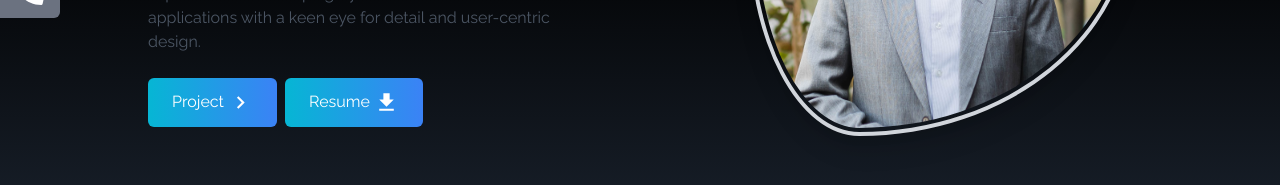
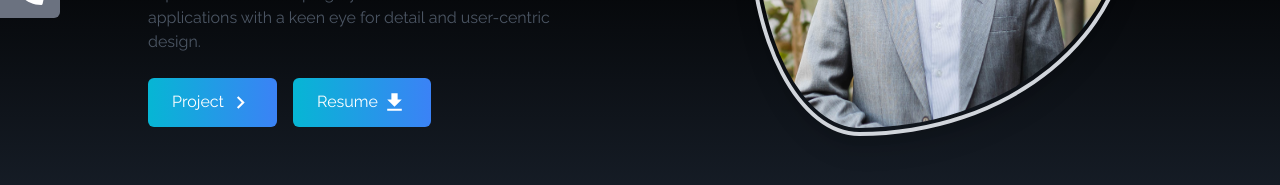
Before and after one commit to Sthasaurav/portfolio-, a React (Vite) app: page / in a window 1280 px wide. Shown: the part 486-671 px from the top of the page. Built offline with nearby package versions, Linux system fonts and the light colour scheme.

Commit message:
CV updates

```diff
--- a/src/components/pages/Home.jsx
+++ b/src/components/pages/Home.jsx
@@ -1,4 +1,3 @@
-import React from "react";
 import HeroImage from "../../assets/portfolio/CV.JPG";
 import { MdOutlineKeyboardArrowRight,MdDownload } from "react-icons/md";
 import { useNavigate } from "react-router-dom";
@@ -11,6 +10,9 @@ const Home = () => {
     const handleButtonClick = () => {
       navigate("/project");
     };
+
+
+
     return (
         <div
             name="home"
@@ -23,18 +25,22 @@ const Home = () => {
                     <p className="text-gray-600 py-4 max-w-md">
                         Aspiring Computer and Information Technology professional with robust technical skills in full-stack development and a strong foundation in software engineering principles. Proven experience in developing dynamic web and mobile applications with a keen eye for detail and user-centric design.                    </p>
 
-                    <div className="flex gap-2">
-                        <button className="group text-white w-fit px-6 py-3 my-2 flex items-center rounded-md bg-gradient-to-r from-cyan-500 to-blue-500 hover:scale-105 cursor-pointer" onClick={handleButtonClick}>
+                    <div className="flex gap-4">
+                        <button className="group text-white w-fit px-6 py-3 my-2 flex items-center rounded-md bg-gradient-to-r from-cyan-500 to-blue-500 transition duration-500 hover:scale-105 cursor-pointer" onClick={handleButtonClick}>
                             Project
                             <span className="group-hover:rotate-90 duration-300">
                                 <MdOutlineKeyboardArrowRight size={25} className="ml-1" />
                             </span>
                         </button>
-                        <button className="group text-white w-fit px-6 py-3 my-2 flex items-center rounded-md bg-gradient-to-r from-cyan-500 to-blue-500 hover:scale-105 cursor-pointer" onClick={handleButtonClick}>
-                            Resume
-                            <MdDownload size={25} className="ml-1" />
 
-                        </button>
+                            <a
+  href="cv/Saurav_Resume.pdf"
+  download
+  className="group text-white w-fit px-6 py-3 my-2 flex items-center rounded-md bg-gradient-to-r from-cyan-500 to-blue-500 transition duration-500 hover:scale-105 cursor-pointer"
+>
+  Resume
+  <MdDownload size={25} className="ml-1" />
+</a>
                     </div>
                 </div>
 
--- a/src/components/pages/Project.jsx
+++ b/src/components/pages/Project.jsx
@@ -1,4 +1,4 @@
-import React, { useState } from "react";
+import  { useState } from "react";
 import ProjectCard from "../projectcard";
 import TipCalculator from "../projects/TipCalculator/TipCalculator";
 import tipcalImage from "../../assets/portfolio/tipcal.png";
```
Also changed, not shown: 1 other file (tests, documents, lock files or other folders).
